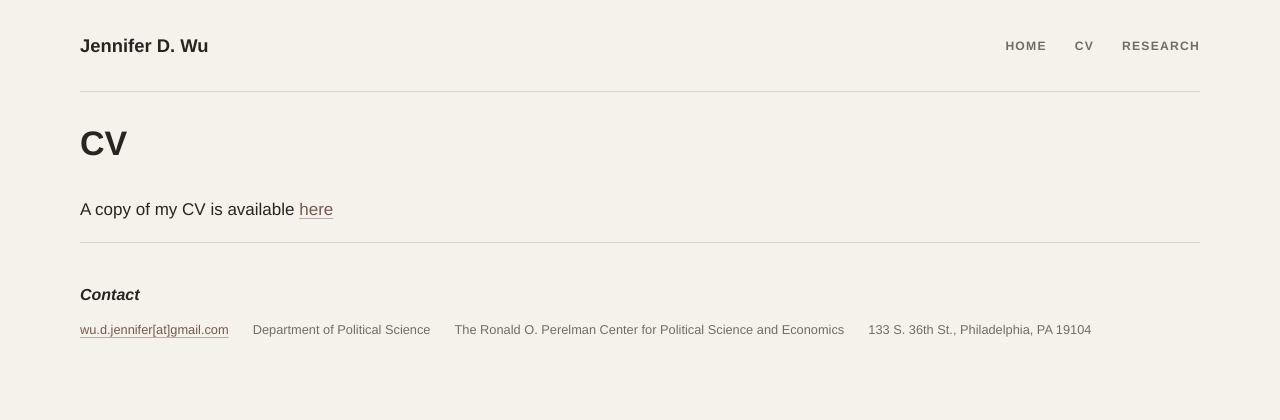
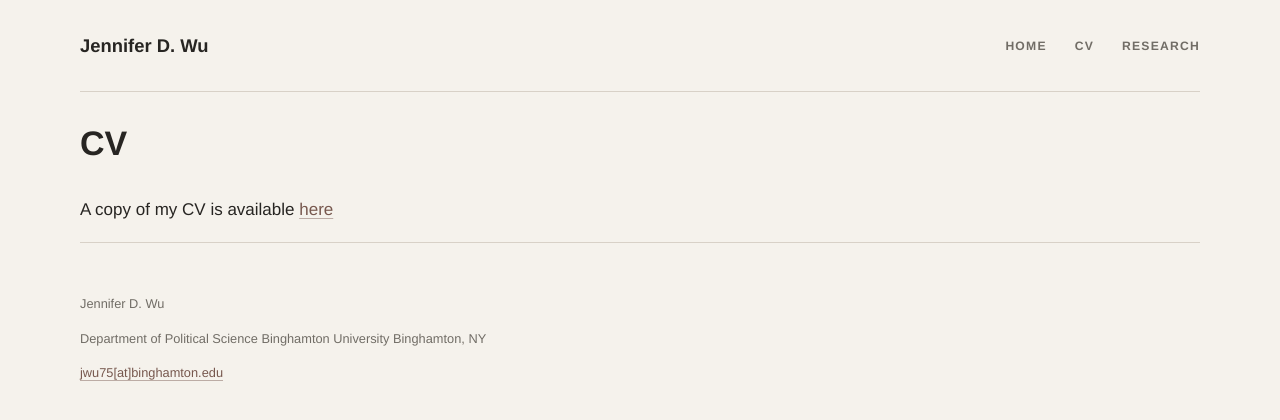
Before and after one commit to wujend/wujend.github.io, a Jekyll site: the page built from cv/index.html, in a window 1280 px wide. Shown: the top 420 px of the page. Built offline with Jekyll 4.4.1, drawn with Linux system fonts in a browser that asks for light colours.

Commit message:
Update default.html

```diff
--- a/_layouts/default.html
+++ b/_layouts/default.html
@@ -24,13 +24,19 @@
 			</div><!-- /.container -->
 
 			<footer>
-	    		<ul>
-				<li><b><i>Contact</i></b></li><br>
-				<li><a href="mailto:wu.d.jennifer@gmail.com">wu.d.jennifer[at]gmail.com</a></li><br>
-				<li>Department of Political Science</li><br>
-				<li>The Ronald O. Perelman Center for Political Science and Economics</li><br>
-				<li>133 S. 36th St., Philadelphia, PA 19104</li>
-				</ul>
+			    <p class="footer-name">Jennifer D. Wu</p>
+
+			    <p>
+			        Department of Political Science<br>
+			        Binghamton University<br>
+			        Binghamton, NY
+			    </p>
+
+			    <p>
+			        <a href="mailto:jwu75@binghamton.edu">
+			            jwu75[at]binghamton.edu
+			        </a>
+			    </p>
 			</footer>
 		</body>
 	</html>
```
